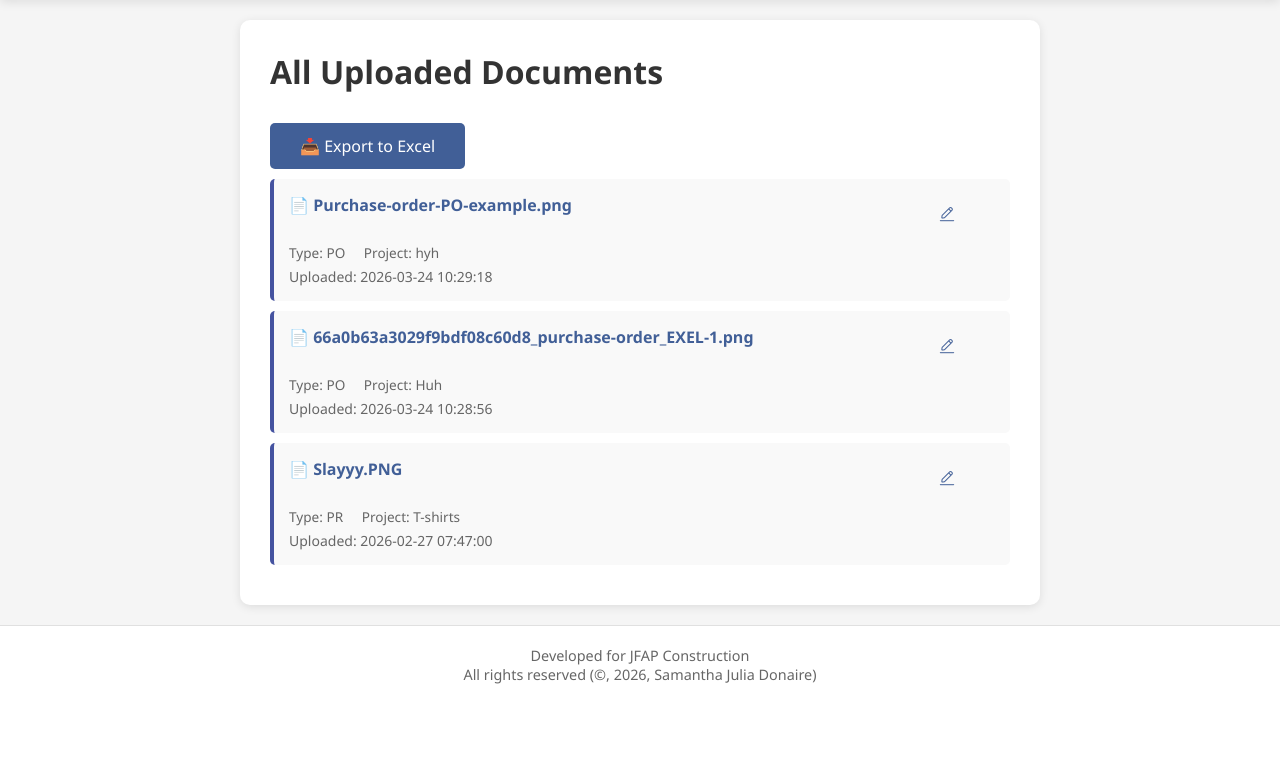
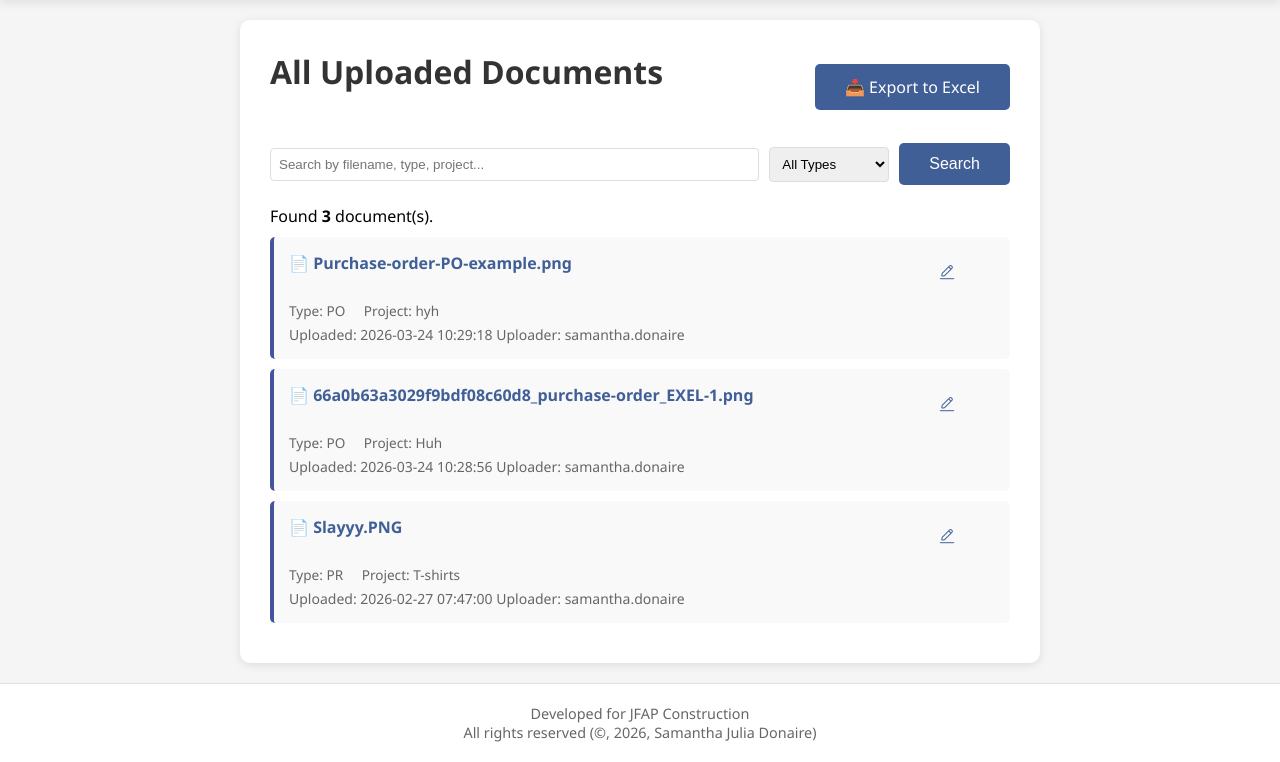
Before and after one commit to PBlacke/JFAP-Document-Management-System, a Flask app: page /documents in a window 1280 px wide. Shown: the part 118-880 px from the top of the page. Before the commit the page ends 802 px from the top, so only its background shows below. Run offline with Flask 3, Linux system fonts and the light colour scheme; a user stored in the database is signed in; data comes from the database, SQL or seed files in the repository; both versions use the stored data as it was after the commit.

Commit message:
Enhance document management features: add search and pagination to document list, implement user approval flow with notifications, and improve UI elements across templates.

```diff
--- a/app.py
+++ b/app.py
@@ -181,6 +181,7 @@ def init_db():
     c.execute("CREATE INDEX IF NOT EXISTS idx_document_versions_doc_id ON document_versions(doc_id)")
     c.execute("CREATE INDEX IF NOT EXISTS idx_documents_id ON documents(id)")  # already primary key, but explicit
     c.execute("CREATE INDEX IF NOT EXISTS idx_activity_log_user_id ON activity_log(user_id)")
+    c.execute("CREATE INDEX IF NOT EXISTS idx_activity_log_timestamp ON activity_log(timestamp);")
 
     conn.commit()
     conn.close()
@@ -237,11 +238,13 @@ def log_activity(user_id, action, details=''):
                       (user_id, action, details))
             conn.commit()
             conn.close()
-            print(f"[LOG] activity logged in {time.time()-start:.3f}s")
+            elapsed = time.time() - start
+            print(f"[LOG] activity logged in {elapsed:.3f}s")
             return
         except sqlite3.OperationalError as e:
             if "locked" in str(e):
                 retries -= 1
+                print(f"[LOG] database is locked, retrying... ({5 - retries}/5)")
                 time.sleep(0.1)
                 continue
             else:
@@ -439,32 +442,67 @@ def search():
 @app.route('/documents')
 @login_required
 def list_documents():
-    start = time.time()
+    # Get query parameters
+    search_term = request.args.get('q', '').strip()
+    doc_type_filter = request.args.get('type', '').strip()
+    page = request.args.get('page', 1, type=int)
+    per_page = 50
+
     conn = sqlite3.connect('documents.db')
     conn.execute("PRAGMA journal_mode=WAL")
     c = conn.cursor()
 
-    c.execute("""
-        SELECT d.id, d.filename, d.upload_date, d.doc_type, d.project, u.username
+    # Base query: select all documents with uploader info
+    base_sql = """
+        SELECT d.id, d.filename, d.upload_date, d.doc_type, d.project, u.username, d.user_id
         FROM documents d
         JOIN users u ON d.user_id = u.id
-        ORDER BY d.upload_date DESC
-    """)
+    """
+    where_clauses = []
+    params = []
+
+    # Search term: match filename, doc_type, project (case-insensitive)
+    if search_term:
+        where_clauses.append("(d.filename LIKE ? OR d.doc_type LIKE ? OR d.project LIKE ?)")
+        term = f"%{search_term}%"
+        params.extend([term, term, term])
+
+    # Document type filter: exact match
+    if doc_type_filter:
+        where_clauses.append("d.doc_type = ?")
+        params.append(doc_type_filter)
+
+    # Build final query
+    if where_clauses:
+        full_sql = base_sql + " WHERE " + " AND ".join(where_clauses)
+    else:
+        full_sql = base_sql
+
+    # Count total items
+    count_sql = f"SELECT COUNT(*) FROM ({full_sql})"
+    c.execute(count_sql, params)
+    total_count = c.fetchone()[0]
+
+    # Add pagination
+    offset = (page - 1) * per_page
+    paginated_sql = full_sql + " ORDER BY d.upload_date DESC LIMIT ? OFFSET ?"
+    params.extend([per_page, offset])
+    c.execute(paginated_sql, params)
     docs = c.fetchall()
-
-    query_time = time.time() - start
-    print(f"[DOCUMENTS] Query: {query_time:.3f}s for {len(docs)} documents")
-    render_start = time.time()
-    rendered = render_template('documents.html', documents=docs)
-    render_time = time.time() - render_start
-    print(f"[DOCUMENTS] Render took: {render_time:.3f}s")
-
     conn.close()
 
-    total_time = time.time() - start
-    print(f"[DOCUMENTS] TOTAL: {total_time:.3f}s")
-    return rendered
+    # Pagination calculations
+    total_pages = (total_count + per_page - 1) // per_page
+    # Ensure page is within bounds
+    page = max(1, min(page, total_pages)) if total_pages > 0 else 1
 
+    return render_template('documents.html',
+                           documents=docs,
+                           total_pages=total_pages,
+                           current_page=page,
+                           search_term=search_term,
+                           type_filter=doc_type_filter,
+                           total_count=total_count)
 #view document
 @app.route('/view/<int:doc_id>')
 @login_required
@@ -557,7 +595,7 @@ def preview_document(doc_id):
 @app.route('/edit/<int:doc_id>', methods=['POST'])
 @login_required
 def edit_document(doc_id):
-    # Get form data FIRST
+    # Get form data first
     new_filename = request.form['filename'].strip()
     doc_type = request.form.get('type', '')
     project = request.form.get('project', '')
@@ -566,6 +604,7 @@ def edit_document(doc_id):
         return "Filename can't be empty", 400
 
     conn = sqlite3.connect('documents.db')
+    conn.execute("PRAGMA journal_mode=WAL")
     c = conn.cursor()
 
     # Get current file info (including type/project)
@@ -584,11 +623,10 @@ def edit_document(doc_id):
             conn.close()
             abort(403)
 
-    # Versioning
+    # Versioning – count and insert
     c.execute("SELECT COUNT(*) FROM document_versions WHERE doc_id = ?", (doc_id,))
     count = c.fetchone()[0]
     new_version = count + 1
-
     c.execute("""INSERT INTO document_versions (doc_id, version, filename, filepath, doc_type, project, action, changed_by)
                  VALUES (?, ?, ?, ?, ?, ?, ?, ?)""",
               (doc_id, new_version, old_filename, old_filepath, old_doc_type, old_project, 'edit', current_user.id))
@@ -612,86 +650,65 @@ def edit_document(doc_id):
                  WHERE id = ?""",
               (new_filename, new_filepath, doc_type, project, doc_id))
 
-    log_activity(current_user.id, 'edit', f'Edited document "{old_filename}" to "{new_filename}", type: {doc_type}, project: {project}')
-
+    # Commit everything (version + update) before logging
     conn.commit()
     conn.close()
 
+    # Log activity AFTER commit (no lock)
+    log_activity(current_user.id, 'edit', f'Edited document "{old_filename}" to "{new_filename}", type: {doc_type}, project: {project}')
+
     return redirect(url_for('list_documents'))
+
+
 
 #delete document
 @app.route('/delete/<int:doc_id>', methods=['POST'])
 @login_required
 def delete_document(doc_id):
-    start_total = time.time()
-
     conn = sqlite3.connect('documents.db')
     conn.execute("PRAGMA journal_mode=WAL")
     c = conn.cursor()
 
-    # --- Get document info ---
-    start_fetch = time.time()
+    # Get full info
     c.execute("SELECT filename, filepath, doc_type, project, user_id FROM documents WHERE id = ?", (doc_id,))
     row = c.fetchone()
     if not row:
         conn.close()
         abort(404)
     filename, filepath, doc_type, project, owner_id = row
-    fetch_time = time.time() - start_fetch
-    print(f"[DELETE] Fetch document: {fetch_time:.3f}s")
 
-    # --- Ownership check (admin) ---
-    start_owner = time.time()
+    # Check ownership or admin
     if owner_id != current_user.id:
         c.execute("SELECT is_admin FROM users WHERE id = ?", (current_user.id,))
         admin_row = c.fetchone()
         if not admin_row or admin_row[0] != 1:
             conn.close()
             abort(403)
-    owner_time = time.time() - start_owner
-    print(f"[DELETE] Ownership check: {owner_time:.3f}s")
 
-    # --- Versioning: get count and insert ---
-    start_version_count = time.time()
+    # Versioning
     c.execute("SELECT COUNT(*) FROM document_versions WHERE doc_id = ?", (doc_id,))
     count = c.fetchone()[0]
     new_version = count + 1
-    version_count_time = time.time() - start_version_count
-    print(f"[DELETE] Version count: {version_count_time:.3f}s")
-
-    start_version_insert = time.time()
     c.execute("""INSERT INTO document_versions (doc_id, version, filename, filepath, doc_type, project, action, changed_by)
                  VALUES (?, ?, ?, ?, ?, ?, ?, ?)""",
               (doc_id, new_version, filename, filepath, doc_type, project, 'delete', current_user.id))
-    version_insert_time = time.time() - start_version_insert
-    print(f"[DELETE] Version insert: {version_insert_time:.3f}s")
 
-    # --- Log activity ---
-    start_log = time.time()
-    log_activity(current_user.id, 'delete', f'Deleted "{filename}"')
-    log_time = time.time() - start_log
-    print(f"[DELETE] log_activity: {log_time:.3f}s")
+    # Delete from database
+    c.execute("DELETE FROM documents WHERE id = ?", (doc_id,))
 
-    # --- Delete from database ---
-    start_delete_db = time.time()
-    c.execute("DELETE FROM documents WHERE id = ?", (doc_id,))
+    # Commit everything (version + delete) before logging
     conn.commit()
     conn.close()
-    delete_db_time = time.time() - start_delete_db
-    print(f"[DELETE] DB delete + commit: {delete_db_time:.3f}s")
 
-    # --- Delete file from disk ---
-    start_file_del = time.time()
+    # Log activity AFTER commit (no lock)
+    log_activity(current_user.id, 'delete', f'Deleted "{filename}"')
+
+    # Delete file
     try:
         if os.path.exists(filepath):
             os.remove(filepath)
     except Exception as e:
         print(f"Error deleting file {filepath}: {e}")
-    file_del_time = time.time() - start_file_del
-    print(f"[DELETE] File deletion: {file_del_time:.3f}s")
-
-    total = time.time() - start_total
-    print(f"[DELETE] TOTAL: {total:.3f}s")
 
     return redirect(url_for('list_documents'))
 
--- a/templates/documents.html
+++ b/templates/documents.html
@@ -28,53 +28,117 @@
         #deleteBtn:hover { background: #a00;}
         .doc-meta { font-size: 0.85em; color: #666; margin-top: 5px;}
         .doc-meta span { margin-right: 15px;}
+
+        /* search form & pagination */
+        .search-form { display: flex; gap: 10px; flex-wrap: wrap; margin-bottom: 20px; align-items: center; }
+        .search-form input, .search-form select { padding: 8px; border: 1px solid #ddd; border-radius: 4px; }
+        .search-form input { flex: 2; min-width: 200px; }
+        .search-form select { min-width: 120px; }
+        .btn-clear { background: #ccc; color: #333; padding: 8px 12px; border-radius: 4px; text-decoration: none; }
+        .btn-clear:hover { background: #bbb; }
+        .pagination { margin-top: 20px; text-align: center; }
+        .pagination a, .pagination span { margin: 0 4px; padding: 5px 10px; text-decoration: none; border: 1px solid #ddd; border-radius: 4px; color: #415f97; }
+        .pagination span.current { background: #415f97; color: white; border-color: #415f97; }
+        .pagination a:hover { background: #f0f0f0; }
+
+        #deleteConfirmModal .modal-content p:first-of-type {
+        margin-top: 15px;
+        }
+        #deleteConfirmModal .modal-content button {
+            background: #c00;
+            color: white;
+            padding: 8px 20px;
+            border: none;
+            border-radius: 4px;
+            cursor: pointer;
+        }
+        #deleteConfirmModal .modal-content button:first-of-type {
+            background: #ccc;
+            color: #333;
+        }
     </style>
 {% endblock %}
 
 {% block content %}
+    <div style="display: flex; justify-content: space-between; align-items: center; margin-bottom: 20px;">
         <h1>All Uploaded Documents</h1>
         <a href="{{ url_for('export_documents') }}" class="btn">📥 Export to Excel</a>
+    </div>
+
+    <!-- Search and Filter Form -->
+    <form method="GET" action="{{ url_for('list_documents') }}" class="search-form">
+        <input type="text" name="q" placeholder="Search by filename, type, project..." value="{{ search_term or '' }}">
+        <select name="type">
+            <option value="">All Types</option>
+            <option value="PR" {% if type_filter == 'PR' %}selected{% endif %}>PR</option>
+            <option value="PO" {% if type_filter == 'PO' %}selected{% endif %}>PO</option>
+            <option value="Other" {% if type_filter == 'Other' %}selected{% endif %}>Other</option>
+        </select>
+        <button type="submit">Search</button>
+        {% if search_term or type_filter %}
+            <a href="{{ url_for('list_documents') }}" class="btn-clear">Clear</a>
+        {% endif %}
+    </form>
+
+    <p>Found <strong>{{ total_count }}</strong> document(s).</p>
+
     {% if documents %}
         {% for doc in documents %}
         <div class="doc-item" data-id="{{ doc[0] }}" data-filename="{{ doc[1] }}" data-type="{{ doc[3] if doc[3] else '' }}" data-project="{{ doc[4] if doc[4] else '' }}" data-ext="{{ doc[1].split('.')[-1] }}">
             <div class="filename">
                 <a href="/preview/{{ doc[0] }}" target="_blank">📄 {{ doc[1] }}</a>
                 <span style="float: right;">
-                        <!--Edit-->
                     <button onclick="openEditModal('{{ doc[0] }}')" style="background: none; border: none; cursor: pointer; text-decoration: none; margin-right: 10px;">
                         <img src="{{ url_for('static', filename='edit-text.png') }}" alt="edit">
                     </button>
-
                 </span>
             </div>
             <div class="doc-meta">
                 <span>Type: {{ doc[3] if doc[3] else 'Not set' }}</span>
                 <span>Project: {{ doc[4] if doc[4] else 'Not set' }}</span>
             </div>
-                <div class="date">Uploaded: {{ doc[2] }}</div>
+            <div class="date">
+                <span>Uploaded: {{ doc[2] }}</span>
+                <span>Uploader: {{ doc[5] }}</span>   {# uploader username #}
+            </div>
         </div>
         {% endfor %}
+
+        <!-- Pagination -->
+        {% if total_pages > 1 %}
+        <div class="pagination">
+            {% if current_page > 1 %}
+                <a href="{{ url_for('list_documents', page=current_page-1, q=search_term, type=type_filter) }}">« Previous</a>
+            {% endif %}
+            {% for p in range(1, total_pages+1) %}
+                {% if p == current_page %}
+                    <span class="current">{{ p }}</span>
+                {% else %}
+                    <a href="{{ url_for('list_documents', page=p, q=search_term, type=type_filter) }}">{{ p }}</a>
+                {% endif %}
+            {% endfor %}
+            {% if current_page < total_pages %}
+                <a href="{{ url_for('list_documents', page=current_page+1, q=search_term, type=type_filter) }}">Next »</a>
+            {% endif %}
+        </div>
+        {% endif %}
+
     {% else %}
         <div class="no-docs">
-                <p>No documents uploaded yet.</p>
-                <p><a href="/" style="color: #415f97;">Upload your first document!</a></p>
+            <p>No documents found matching your criteria.</p>
+            <p><a href="{{ url_for('list_documents') }}" style="color: #415f97;">Clear filters</a></p>
         </div>
     {% endif %}
-    </div>
 
-    <!-- Edit Modal -->
+    <!-- Edit Modal (unchanged) -->
     <div id="editModal" class="modal">
         <div class="modal-content">
             <span class="close">&times;</span>
             <h2>Edit Document</h2>
-            <div id="preview-area" style="text-align: center; margin-bottom: 15px;">
-                <!-- Preview will be inserted here by JavaScript -->
-            </div>
-
+            <div id="preview-area" style="text-align: center; margin-bottom: 15px;"></div>
             <form id="editForm" method="POST" action="">
                 <label for="edit-filename">Filename (without extension):</label>
                 <input type="text" id="edit-filename" name="filename" required>
-
                 <label for="edit-type">Document Type:</label>
                 <select name="type" id="edit-type">
                     <option value="">--Select---</option>
@@ -82,7 +146,6 @@
                     <option value="PO">Purchase Order</option>
                     <option value="Other">Other</option>
                 </select>
-
                 <label for="edit-project">Project:</label>
                 <input type="text" id="edit-project" name="project" placeholder="Project Name">
                 <button type="submit">Save Changes</button>
@@ -95,9 +158,10 @@
     </div>
 {% endblock %}
 
+
 {% block extra_js %}
 <script>
-    // Get modal elements
+    // --- Edit Modal logic (unchanged) ---
     const modal = document.getElementById('editModal');
     const closeBtn = document.querySelector('.close');
     const editForm = document.getElementById('editForm');
@@ -107,7 +171,6 @@
     const editProjectInput = document.getElementById('edit-project');
     const previewArea = document.getElementById('preview-area');
 
-    // Close modal when clicking X or outside
     closeBtn.onclick = function() {
         modal.style.display = 'none';
     }
@@ -117,42 +180,82 @@
         }
     }
 
-    // Function to open modal and populate fields
     function openEditModal(docId) {
-        // Find the document item by data-id
         const docItem = document.querySelector(`.doc-item[data-id="${docId}"]`);
         if (!docItem) return;
-
-        // Extract data from dataset
         const filename = docItem.dataset.filename;
         const docType = docItem.dataset.type || '';
         const project = docItem.dataset.project || '';
         const fileExt = docItem.dataset.ext;
-
-        // Set filename without extension
         const nameWithoutExt = filename.includes('.') ? filename.substring(0, filename.lastIndexOf('.')) : filename;
         editFilenameInput.value = nameWithoutExt;
-
-        // Set type and project
         editTypeSelect.value = docType;
         editProjectInput.value = project;
-
-        // Set form actions
         editForm.action = `/edit/${docId}`;
         deleteForm.action = `/delete/${docId}`;
 
-        // Set preview
         if (fileExt.match(/(png|jpg|jpeg|gif)/i)) {
             previewArea.innerHTML = `<img src="/view/${docId}" alt="Preview" style="max-width: 200px; max-height: 150px; border: 1px solid #ddd; border-radius: 4px;">`;
         } else if (fileExt.match(/pdf/i)) {
-            // Use a PDF icon if you have one in static/
             previewArea.innerHTML = `<img src="{{ url_for('static', filename='pdf-icon.png') }}" alt="PDF" style="width: 64px; height: 64px;"><p>PDF Document</p>`;
         } else {
             previewArea.innerHTML = `<p>No preview available</p>`;
         }
-
-        // Show modal
         modal.style.display = 'block';
     }
+
+    // --- Delete Confirmation Modal ---
+    const deleteModal = document.getElementById('deleteConfirmModal');
+    const confirmDeleteBtn = document.getElementById('confirmDeleteBtn');
+    let pendingDeleteId = null;
+    let pendingDeleteForm = null;
+
+    function openDeleteModal(docId, filename) {
+        document.getElementById('deleteFileName').innerText = filename;
+        pendingDeleteId = docId;
+        // Find the delete form (in the list or in edit modal)
+        const formInList = document.querySelector(`.doc-item[data-id="${docId}"] form[action*="/delete/"]`);
+        const formInModal = document.getElementById('deleteForm');
+        if (formInList) pendingDeleteForm = formInList;
+        else if (formInModal && formInModal.action.includes(`/delete/${docId}`)) pendingDeleteForm = formInModal;
+        deleteModal.style.display = 'block';
+    }
+
+    function closeDeleteModal() {
+        deleteModal.style.display = 'none';
+        pendingDeleteId = null;
+        pendingDeleteForm = null;
+    }
+
+    confirmDeleteBtn.onclick = function() {
+        if (pendingDeleteForm) {
+            pendingDeleteForm.submit();
+        } else if (pendingDeleteId) {
+            // Fallback: create a temporary form and submit
+            const form = document.createElement('form');
+            form.method = 'POST';
+            form.action = `/delete/${pendingDeleteId}`;
+            document.body.appendChild(form);
+            form.submit();
+        }
+        closeDeleteModal();
+    }
+
+    // Intercept delete button clicks (both in list and inside edit modal)
+    document.addEventListener('click', function(e) {
+        // Look for delete button inside a form
+        const deleteBtn = e.target.closest('button')?.matches('form button') ? e.target.closest('button') : null;
+        if (!deleteBtn) return;
+        const form = deleteBtn.closest('form');
+        if (!form || !form.action.includes('/delete/')) return;
+        e.preventDefault();
+        // Get document ID from form action or from data-id on the doc-item
+        let docId = form.action.split('/').pop();
+        // Try to find the filename
+        let filename = '';
+        const docItem = document.querySelector(`.doc-item[data-id="${docId}"]`);
+        if (docItem) filename = docItem.dataset.filename;
+        openDeleteModal(docId, filename);
+    });
 </script>
 {% endblock %}
```
Also changed, not shown: templates/login.html (+5 -7 lines), templates/register.html (+5 -10 lines), timeline.txt (+55 -0 lines), documents.db, static/Logo.jpg (added), uploads/Purchase-order-PO-example.png (added), uploads/Slayyy.PNG (renamed from uploads/First Upload.PNG), uploads/asdbajkd.jpg (deleted), 1 other file. Lines whose indentation alone changed are shown as unchanged.
